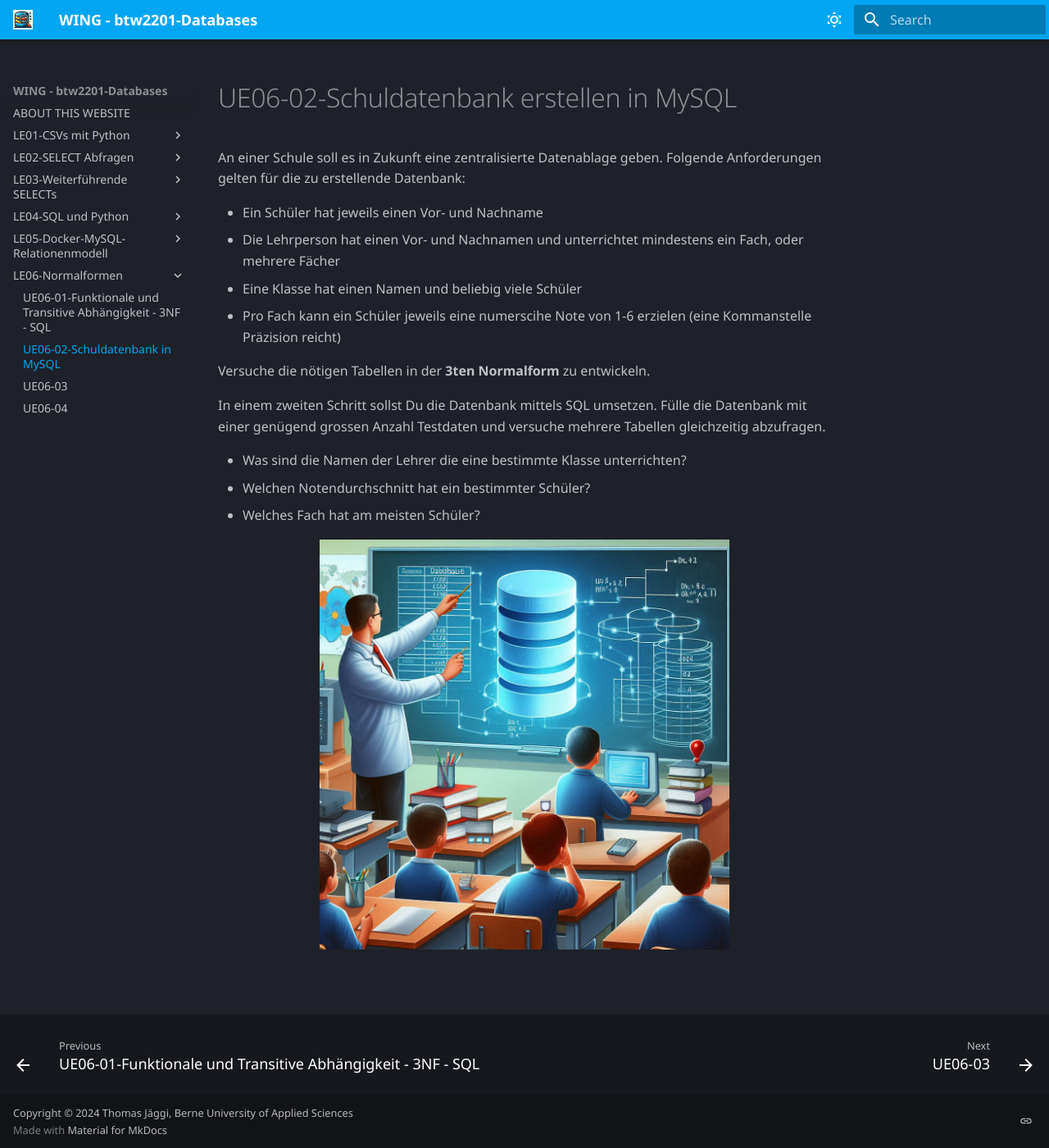
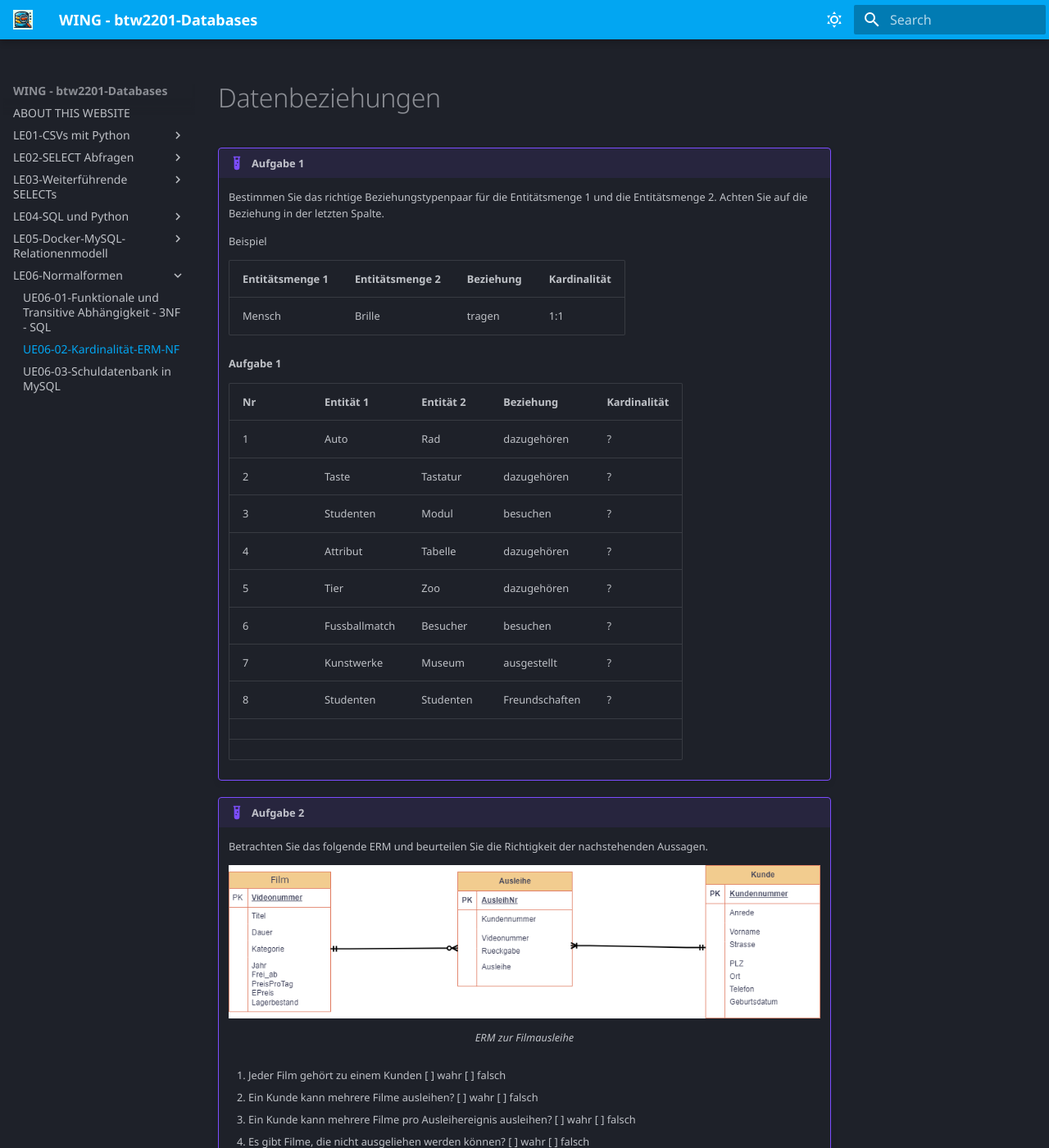
Before and after one commit to tjaeggi/btw2201_databases, an MkDocs documentation site: the page built from docs/le06/ue06-02.md, in a window 1280 px wide and 1400 px high. Shown: the whole window at 82% size. Built offline with MkDocs 1.6.1 and Material for MkDocs 9.7.7, drawn with Linux system fonts in a browser that asks for light colours; some web fonts are replaced; some of the changed text lies outside the part shown.

Commit message:
Tue Oct 29 12:26:21 AM CET 2024

```diff
--- a/docs/le06/ue06-02.md
+++ b/docs/le06/ue06-02.md
@@ -1,24 +1,70 @@
-# UE06-02-Schuldatenbank erstellen in MySQL
+# Datenbeziehungen
 
-An einer Schule soll es in Zukunft eine zentralisierte Datenablage geben. Folgende Anforderungen gelten für die zu erstellende Datenbank:
+!!! example "Aufgabe 1"
 
-* Ein Schüler hat jeweils einen Vor- und Nachname
-* Die Lehrperson hat einen Vor- und Nachnamen und unterrichtet mindestens ein Fach, oder mehrere Fächer
-* Eine Klasse hat einen Namen und beliebig viele Schüler
-* Pro Fach kann ein Schüler jeweils eine numerscihe Note von 1-6 erzielen (eine Kommanstelle Präzision reicht)
+    Bestimmen Sie das richtige Beziehungstypenpaar für die Entitätsmenge 1 und die Entitätsmenge 2.
+    Achten Sie auf die Beziehung in der letzten Spalte.
 
-Versuche die nötigen Tabellen in der **3ten Normalform** zu entwickeln.
+    Beispiel
 
-In einem zweiten Schritt sollst Du die Datenbank mittels SQL umsetzen. Fülle die Datenbank mit einer genügend grossen Anzahl Testdaten und versuche mehrere Tabellen gleichzeitig abzufragen.
+    | Entitätsmenge 1 | Entitätsmenge 2 | Beziehung | Kardinalität |
+    |-----------------|-----------------|-----------|--------------|
+    | Mensch          | Brille          | tragen    | 1:1          |
 
-* Was sind die Namen der Lehrer die eine bestimmte Klasse unterrichten?
-* Welchen Notendurchschnitt hat ein bestimmter Schüler?
-* Welches Fach hat am meisten Schüler?
+
+    **Aufgabe 1**
+
+    | Nr | Entität 1     | Entität 2 | Beziehung      | Kardinalität |
+    |----|---------------|-----------|----------------|--------------|
+    | 1  | Auto          | Rad       | dazugehören    | ?            |
+    | 2  | Taste         | Tastatur  | dazugehören    | ?            |
+    | 3  | Studenten     | Modul     | besuchen       | ?            |
+    | 4  | Attribut      | Tabelle   | dazugehören    | ?            |
+    | 5  | Tier          | Zoo       | dazugehören    | ?            |
+    | 6  | Fussballmatch | Besucher  | besuchen       | ?            |
+    | 7  | Kunstwerke    | Museum    | ausgestellt    | ?            |
+    | 8  | Studenten     | Studenten | Freundschaften | ?            |
+    |    |               |           |                |              |
+    |    |               |           |                |              |
 
 
 
 
-<figure markdown="span">
-  ![Image title](../img/schuldatenbank.png){ width="500" }
-  <figcaption></figcaption>
-</figure>
+!!! example "Aufgabe 2"
+
+    Betrachten Sie das folgende ERM und beurteilen Sie die Richtigkeit der nachstehenden Aussagen.
+
+    <figure markdown="span">
+      ![Image title](../img/ERM_AusleiheFilm.drawio.png){ width="900" }
+      <figcaption>ERM zur Filmausleihe</figcaption>
+    </figure>
+
+    1. Jeder Film gehört zu einem Kunden  [ ] wahr  [ ] falsch
+    2. Ein Kunde kann mehrere Filme ausleihen?  [ ] wahr  [ ] falsch
+    3. Ein Kunde kann mehrere Filme pro Ausleihereignis ausleihen?  [ ] wahr  [ ] falsch
+    4. Es gibt Filme, die nicht ausgeliehen werden können?  [ ] wahr  [ ] falsch
+    5. Es gibt Kunden, die keine Filme ausgeliehen haben?  [ ] wahr  [ ] falsch
+    6. Kann ein Kunde mehrere Filme während zwei Wochen ausleihen?  [ ] wahr  [ ] falsch
+    7. Die Beziehung Film – Ausleihe hat den Beziehungstyp 1-mc.  [ ] wahr  [ ] falsch
+    8. Die Beziehung Ausleihe – Kunde hat den Beziehungstyp m-1.  [ ] wahr  [ ] falsch
+
+
+
+
+!!! example "Aufgabe 3"
+
+    Welche Normalformen sind hier verletzt?
+
+    | idStudent | Student       | Fach/Modul | Modulname     | Note |
+    |-----------|---------------|------------|---------------|------|
+    | 98712     | John Scofield | 2200       | Programmieren | A    |
+    | 98712     | John Scofield | 2201       | Datenbanken   | C    |
+    | 123456    | Heidi Scholl  | 2201       | Datenbanken   | E    |
+    | 123456    | Heidi Scholl  | 2257       | Networking    | B    |
+    | 123456    | Heidi Scholl  | 2210       | Security      | D    |
+    | 52478     | Adrian Sieber | 2201       | Datenbanken   | A    |
+
+
+!!! example "Aufgabe 4"
+
+     Erstellen Sie aus der Tabelle in Aufgabe 3 ein Datenmodell in 3NF.
--- a/mkdocs.yml
+++ b/mkdocs.yml
@@ -113,6 +113,5 @@ nav:
   - 'LE06-Normalformen':
       - le06/README.md
       - 'UE06-01-Funktionale und Transitive Abhängigkeit - 3NF - SQL': le06/ue06-01.md
-      - 'UE06-02-Schuldatenbank in MySQL': le06/ue06-02.md
-      - 'UE06-03': le06/ue06-03.md
-      - 'UE06-04': le06/ue06-04.md
+      - 'UE06-02-Kardinalität-ERM-NF': le06/ue06-02.md
+      - 'UE06-03-Schuldatenbank in MySQL': le06/ue06-03.md
```
Also changed, not shown: docs/le06/ue06-03.md (+24 -1 lines), docs/le06/ue06-04.md (deleted, +0 -1 lines), docs/img/ERM_AusleiheFilm.drawio.png (added).
